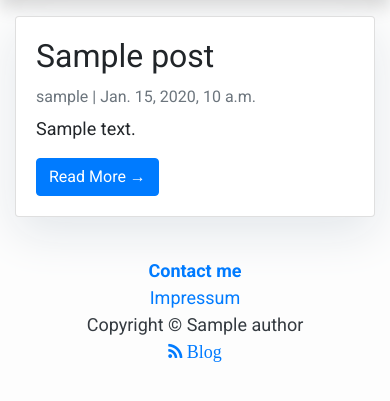
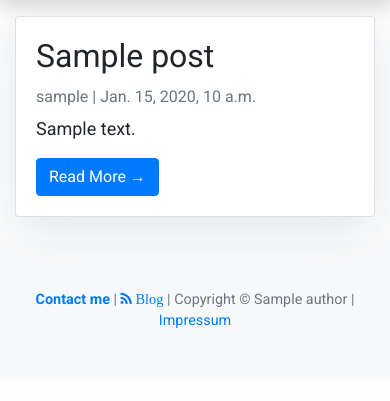
Before and after one commit to n4thal/djangoskeleton, a Django app: page /blog/ in a window 390 px wide. Shown: the part 56-457 px from the top of the page. Run offline with Django 3.2, Linux system fonts and the light colour scheme; tables that the repository leaves empty hold one stand-in row (values such as "Sample post"); some libraries are stand-ins or nearby versions.

Commit message:
beautified the footer

```diff
--- a/templates/base.html
+++ b/templates/base.html
@@ -46,7 +46,7 @@
             .card {
                 box-shadow: 0 16px 48px #E3E7EB;
             }
-    </style>
+        </style>
 
         <!-- Header Navigation -->
         <nav class="navbar navbar-expand-lg navbar-light bg-light shadow" id="mainNav">
@@ -76,16 +76,10 @@
         {% endblock content %}
 
         <!-- Footer -->
-        <footer class="py-3 bg-grey text-center">
-            <div class="row">
-                <div class="col-sm-10">
-                    <a class="font-weight-bold text-center" href="/contact">Contact me</a>
-                    <br>
-                    <a class="text-center" href="/impressum">Impressum</a>
-                    <p class="m-0 text-dark text-center ">Copyright &copy; {{ author.name }}</p>
-                </div>
-                <div class="col-sm-2">
-                    <a href="/blog/feed/rss/" class="fa fa-rss"> Blog</a>
+        <footer class="bg-light py-5">
+            <div class="container">
+                <div class="small text-center text-muted">
+                    <a class="font-weight-bold text-center" href="/contact">Contact me</a> | <a href="/blog/feed/rss/" class="fa fa-rss"> Blog</a> | Copyright &copy; {{ author.name }} | <a class="text-center" href="/impressum">Impressum</a>
                 </div>
             </div>
         </footer>
```
